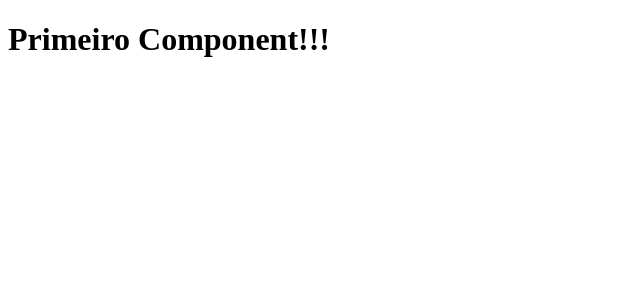
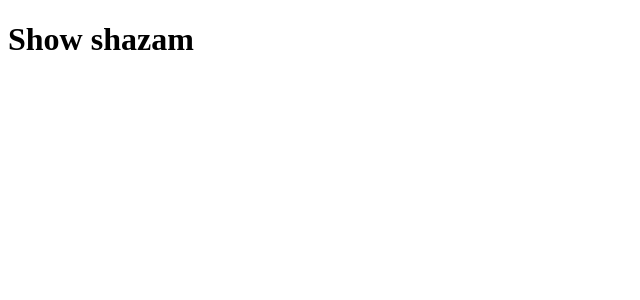
Before and after one commit to joseluizmonteirojr/exercicios-react, a React app: page / in a window 1280 px wide. Shown: the top 300 px of the page, without its empty margins (0-640 px from the left). Built offline with nearby package versions, Linux system fonts and the light colour scheme; the HTML template or start-up script is replaced by a standard one.

Commit message:
Seção 3 - Aula 21/22 - Mudando function para arrow function e usando as propriedades do Componente

```diff
--- a/src/component.jsx
+++ b/src/component.jsx
@@ -1,6 +1,6 @@
 import React from 'react';
 
 
-export default function() {
-    return <h1>Primeiro Component!!!</h1>
-}
+export default props => (
+    <h1>{props.value}</h1>
+)
--- a/src/index.jsx
+++ b/src/index.jsx
@@ -4,6 +4,6 @@
 
 
 ReactDOM.render(
-    <Component/>,
+    <Component value='Show shazam'/>,
     document.getElementById('app')
 )
```
